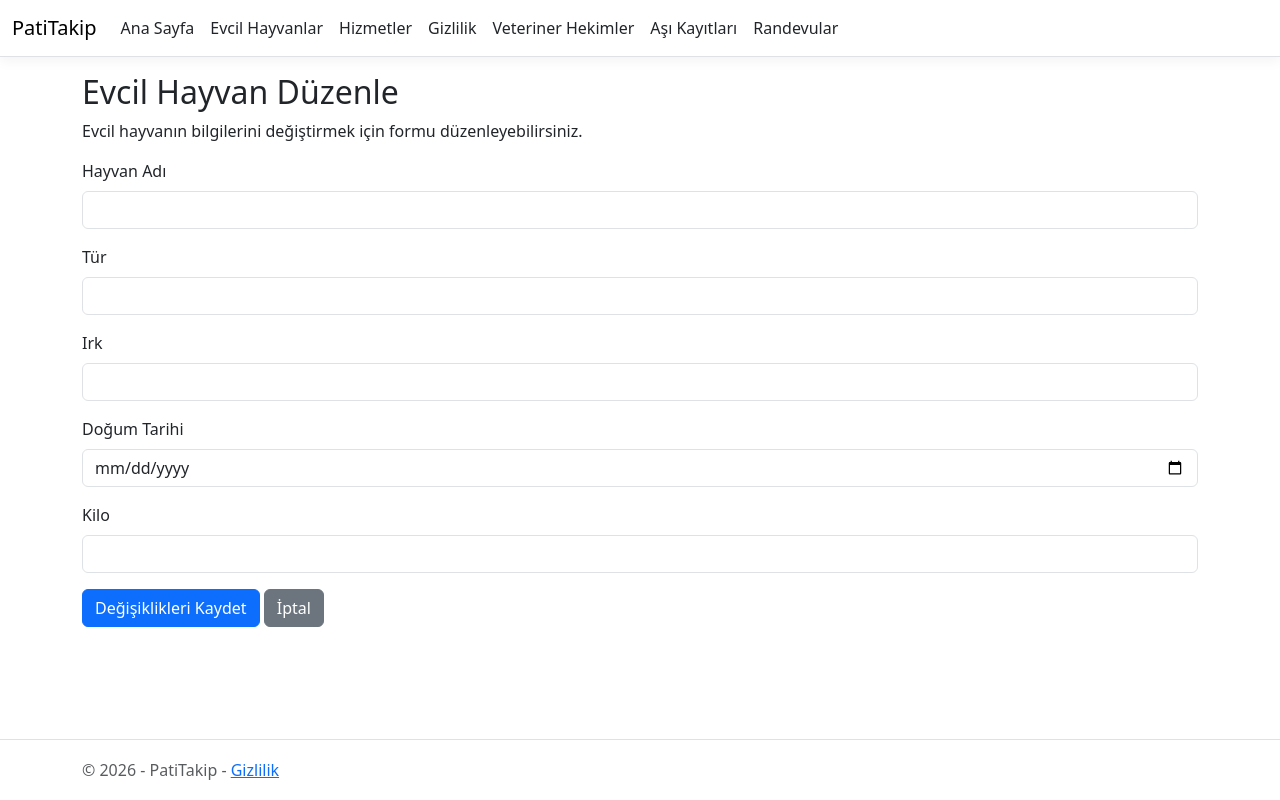
After one commit to semiramis-demirezen/PatiTakip, an ASP.NET Core app: template Views/Pets/Edit.cshtml in a window 1280 px wide. The commit adds this page. Run offline with ASP.NET Core 8, Linux system fonts and the light colour scheme; the template is opened without the code that fills it, so the values that code supplies are empty; style sheets or scripts are compiled from the project's sources.

Commit message:
Evcil hayvan duzenleme islemi eklendi

```diff
--- /dev/null
+++ b/Views/Pets/Edit.cshtml
@@ -0,0 +1,62 @@
+
+@model PatiTakip.ViewModels.PetCreateViewModel
+
+@{
+    ViewData["Title"] = "Evcil Hayvan Düzenle";
+}
+
+<h2>Evcil Hayvan Düzenle</h2>
+
+<p>Evcil hayvanın bilgilerini değiştirmek için formu düzenleyebilirsiniz.</p>
+
+<form asp-controller="Pets"
+      asp-action="Edit"
+      asp-route-id="@ViewContext.RouteData.Values["id"]"
+      method="post">
+
+    @* formdaki hatalari gosteriyoruz *@
+    <div asp-validation-summary="ModelOnly" class="text-danger"></div>
+
+    <div class="mb-3">
+        <label asp-for="Name" class="form-label">Hayvan Adı</label>
+        <input asp-for="Name" class="form-control" />
+        <span asp-validation-for="Name" class="text-danger"></span>
+    </div>
+
+    <div class="mb-3">
+        <label asp-for="Species" class="form-label">Tür</label>
+        <input asp-for="Species" class="form-control" />
+        <span asp-validation-for="Species" class="text-danger"></span>
+    </div>
+
+    <div class="mb-3">
+        <label asp-for="Breed" class="form-label">Irk</label>
+        <input asp-for="Breed" class="form-control" />
+        <span asp-validation-for="Breed" class="text-danger"></span>
+    </div>
+
+    <div class="mb-3">
+        <label asp-for="BirthDate" class="form-label">Doğum Tarihi</label>
+        <input asp-for="BirthDate" type="date" class="form-control" />
+        <span asp-validation-for="BirthDate" class="text-danger"></span>
+    </div>
+
+    <div class="mb-3">
+        <label asp-for="Weight" class="form-label">Kilo</label>
+        <input asp-for="Weight" type="number" step="any" class="form-control" />
+        <span asp-validation-for="Weight" class="text-danger"></span>
+    </div>
+
+    @* degisiklikleri kaydetmek icin formu gonderiyoruz *@
+    <button type="submit" class="btn btn-primary">
+        Değişiklikleri Kaydet
+    </button>
+
+    <a asp-action="Index" class="btn btn-secondary">
+        İptal
+    </a>
+</form>
+
+@section Scripts {
+    <partial name="_ValidationScriptsPartial" />
+}
--- a/Views/Pets/Index.cshtml
+++ b/Views/Pets/Index.cshtml
@@ -51,6 +51,7 @@
                 <td>@(pet.BirthDate?.ToString("dd.MM.yyyy"))</td>
                 <td>@pet.Weight kg</td>
                 <td><a asp-controller="Pets" asp-action="Details" asp-route-id="@pet.Id" class="btn btn-info btn-sm">Detaylari Goruntule</a></td>
+                <td><a asp-action="Edit" asp-route-id="@pet.Id" class="btn btn-warning btn-sm"> Düzenle </a></td>
             </tr>
         }
     </tbody>
```
Also changed, not shown: Controllers/PetsController.cs (+62 -0 lines).
